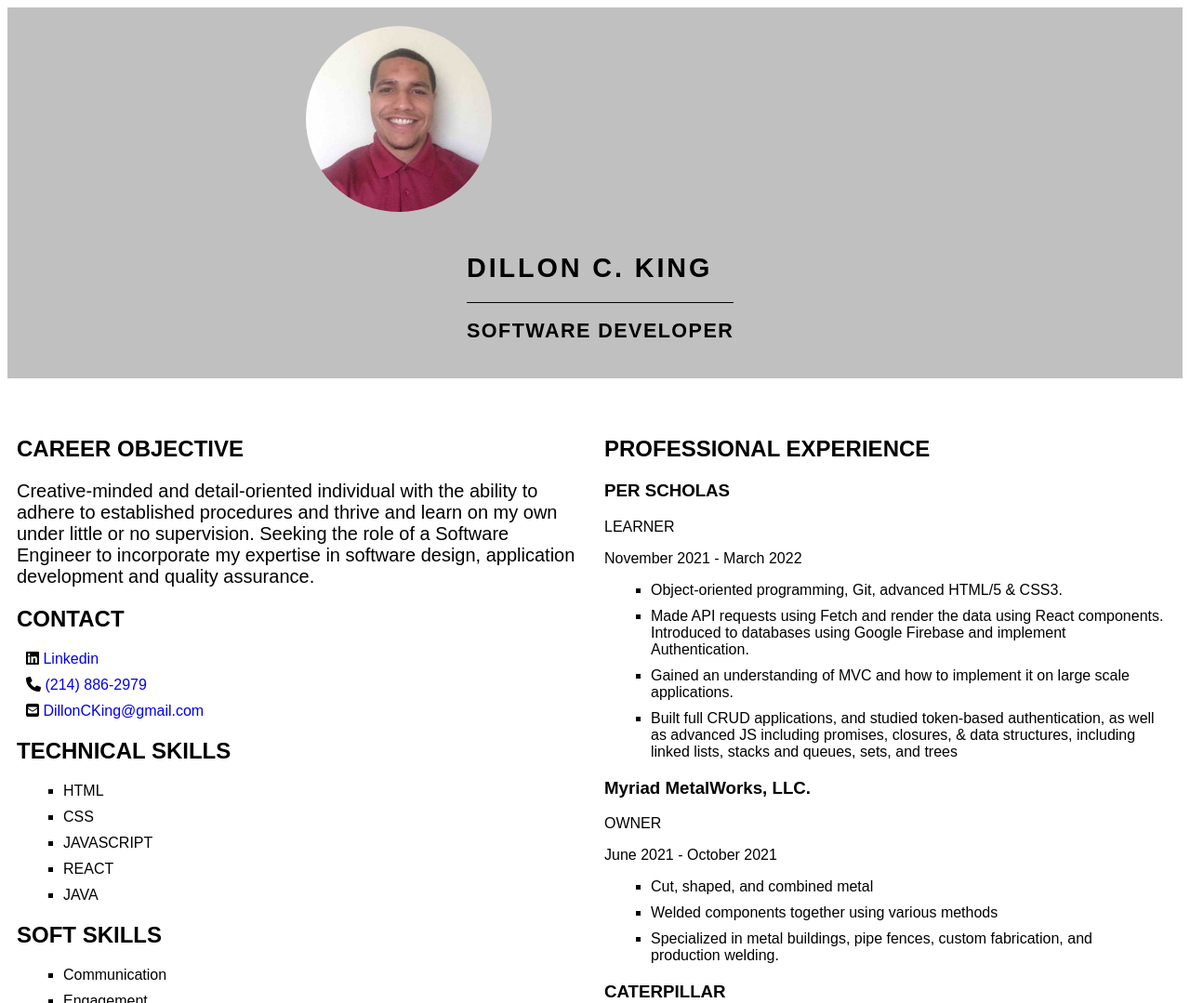
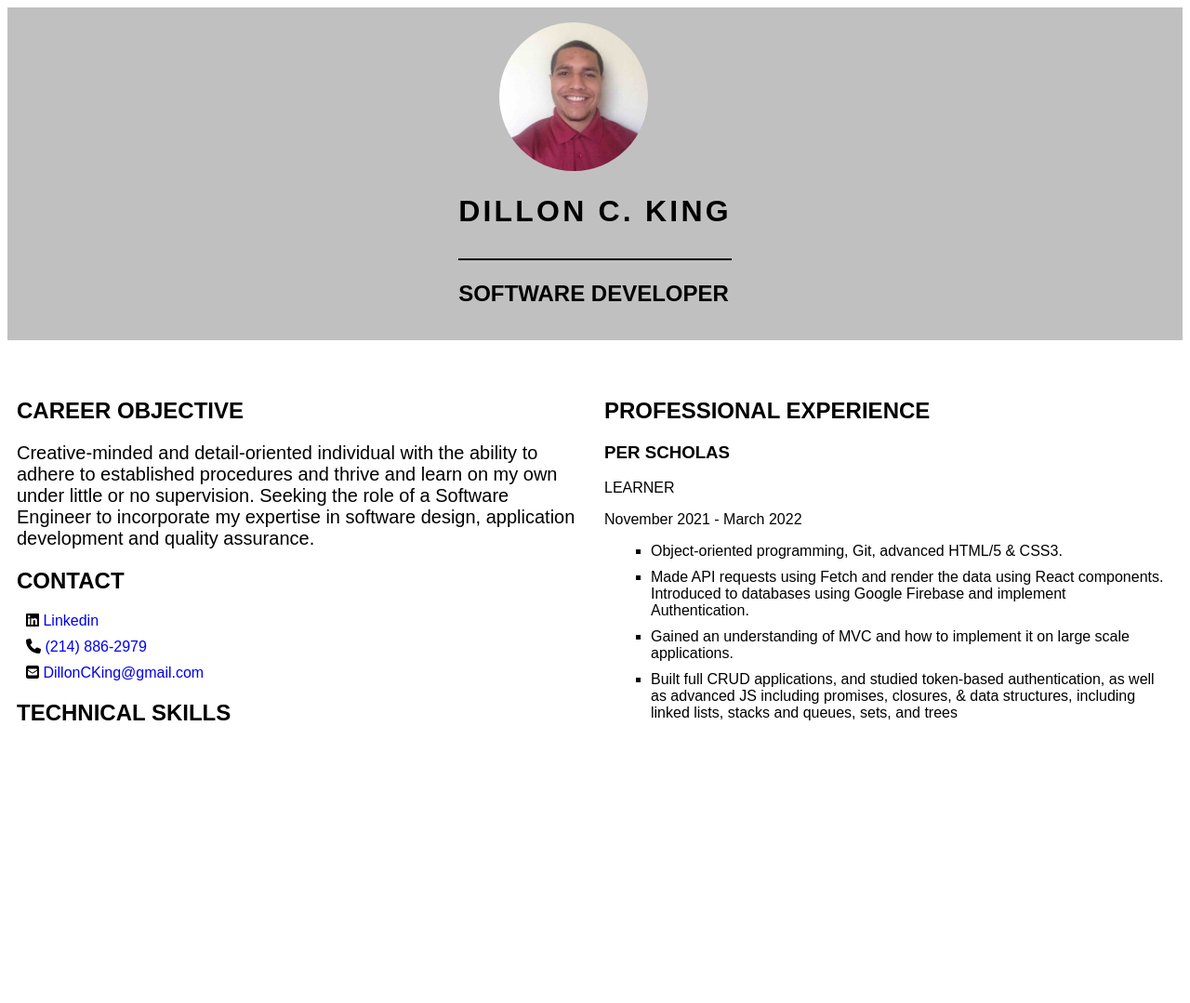
Before and after one commit to AmexClawBack/Interactive-Resume, a plain HTML site: page index.html in a window 1280 px wide. Shown: the whole page at 93% size. After the commit the page ends 800 px from the top, so only its background shows below. Drawn offline with Linux system fonts and the light colour scheme.

Commit message:
Turned the header into a flexbox for resizing convenience

```diff
--- a/index.html
+++ b/index.html
@@ -11,13 +11,12 @@
     <link href="https://fonts.googleapis.com/css2?family=Quicksand&display=swap" rel="stylesheet">
     <title>DillonKingResume</title>
 </head>
-<body class="wrapper">
+<body>
     <div class="header">
-        <img src="Photo1.jpg" width="200px" alt="Resume Headshot">
-        <div class="header-right">
+      <div>
+          <img src="Photo1.jpg" alt="Resume Headshot">
           <h1 class="title">DILLON C. KING</h1>
-          <div class="solid"></div>
-          <div class="title"><h2>SOFTWARE DEVELOPER</h2></div>
+          <div><h2>SOFTWARE DEVELOPER</h2></div>
         </div>
       </div>
 
--- a/styles.css
+++ b/styles.css
@@ -9,44 +9,52 @@
 /* ----- HEADER -----*/
 
 
+html {
+    width: 100%;
+    height: 100vh;
+}
 
+body {
+    overflow: hidden;
+}
 
 .header {
     overflow:hidden;
     background-color: rgba(128, 128, 128, 0.493);
-    padding: 20px 10px;
-    height: 18%;
+    padding: 2vh 2vh;
+    max-width: 100%;
+    display: flex;
+    justify-content: center;
+    align-content: flex-start;
+
+
   }
 
 
-.header-right {
-    align-items: center;
-    font-size: 90%;
-    font-weight: bold;
-    float: right;
-    margin-top: 25px;
-    margin-right: 38%;
-    max-width: 30%;
-
-  }
 
 .title {
     letter-spacing: .1em;
+    border-bottom: .09em solid black;
+    padding-bottom: 1em;
+    max-width: fit-content;
+    height: auto;
 }
 
 
 img {
-    border-radius:15em;
-    margin-left: 25%;
-    float: left
+    margin-left: 15%;
+    border-radius: 20vh;
+    max-width: 20vh;
+
+
 
 
 }
 
-.solid {
+/* .solid {
     border-top: .1em solid black;
     max-width: 100%;
-}
+} */
 
 
 @media all and (max-width: 960px) {
@@ -67,7 +75,7 @@ img {
     width: 50%;
     padding: 10px;
     margin-top: 2em;
-    height: 40em;
+    height: 50vh;
     overflow-y: scroll;
 
 
@@ -80,7 +88,7 @@ img {
     width: 50%;
     padding: 10px;
     margin-top: 2em;
-    height: 40em;
+    height: 50vh;
     overflow-y: scroll;
 
 }
```
